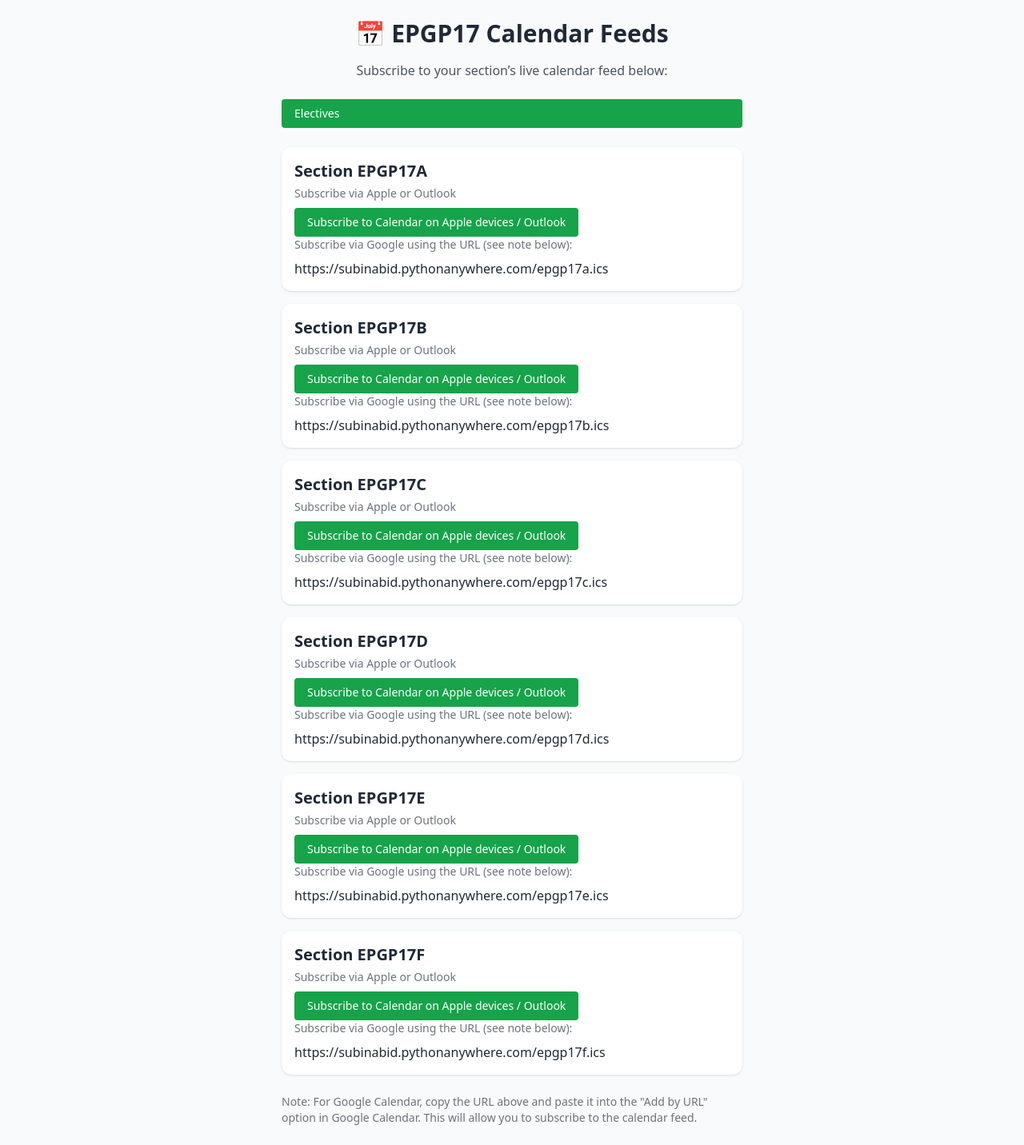
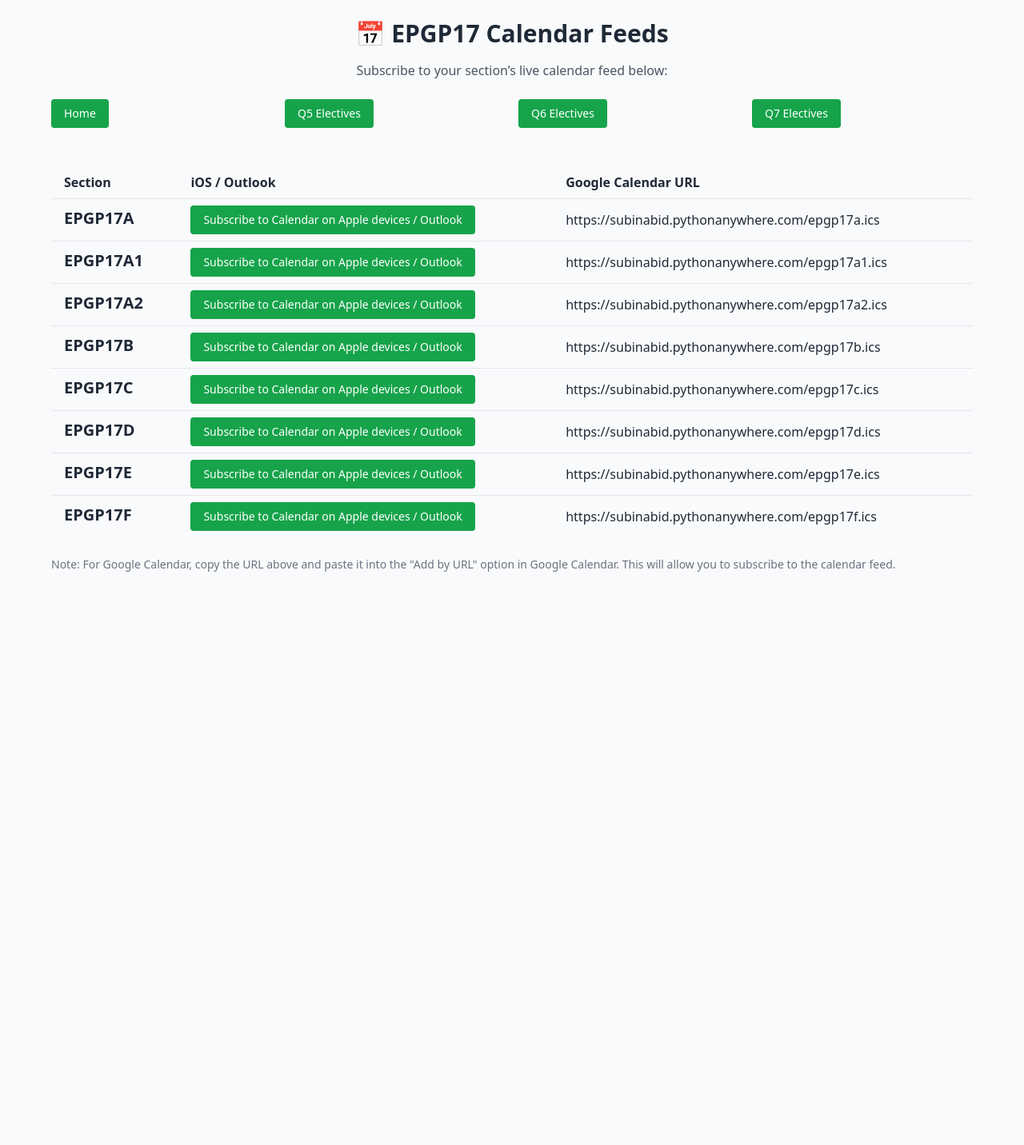
Before and after one commit to subinabid/EPGP-Calendar, a Flask app: page / in a window 1280 px wide. Shown: the whole page at 80% size. After the commit the page ends 715 px from the top, so only its background shows below. Run offline with Flask 3, Linux system fonts and the light colour scheme; some libraries are stand-ins or nearby versions.

Commit message:
On campus

```diff
--- a/app.py
+++ b/app.py
@@ -44,8 +44,7 @@ load_dotenv()
 @app.route("/")
 def home():
     """Home Page"""
-    sections = VALID_CALENDARS  # ['epgp17a', 'epgp17b', ...]
-    return render_template("index.html", sections=sections, domain=DOMAIN)
+    return render_template("index.html", sections=VALID_CALENDARS, domain=DOMAIN)
 
 
 @app.route("/<calendar_id>.ics")
@@ -69,8 +68,8 @@ def serve_calendar(calendar_id):
 def electives(term):
     """Electives List Page"""
     validate_term(term)
+    electives = get_electives_list(term.upper())
 
-    electives = get_electives_list(term.upper())
     return render_template(
         "electives.html", electives=electives, term=term.lower(), domain=DOMAIN
     )
@@ -80,7 +79,6 @@ def electives(term):
 def elective_details(term, code):
     """Elective Details Page"""
     validate_term(term)
-
     schedule = get_elective_schedule(term.upper(), code)
 
     return render_template(
@@ -93,10 +91,9 @@ def serve_elective_calendar(term, code):
     """Serve Elective Calendars as ICS"""
 
     validate_term(term)
+    events = handle_elective(term.upper(), code)
+    ics_data = generate_ics(f"{term.lower()}_{code}", events)
 
-    events = handle_elective(term.upper(), code)
-
-    ics_data = generate_ics(f"{term.lower()}_{code}", events)
     return Response(
         ics_data,
         mimetype="text/calendar",
--- a/config.py
+++ b/config.py
@@ -8,6 +8,7 @@ import os
 
 DOMAIN = "subinabid.pythonanywhere.com"
 GOOGLE_SHEET_ID = os.getenv("GOOGLE_SHEET_ID")
-VALID_CALENDARS = [f"epgp17{suffix}" for suffix in "abcdef"]
+CALENDAR_SUFFIX = ["a", "a1", "a2", "b", "c", "d", "e", "f"]
+VALID_CALENDARS = [f"epgp17{suffix}" for suffix in CALENDAR_SUFFIX]
 VALID_TERMS = [f"q{num}" for num in range(1, 8)]  # q1, q2, ..., q7
 ELECTIVE_TERMS = [f"q{num}" for num in range(5, 8)]  # q5, q6, q7
--- a/templates/index.html
+++ b/templates/index.html
@@ -9,35 +9,66 @@
 </head>
 
 <body class="bg-gray-50 text-gray-800 font-sans p-6">
-    <div class="max-w-xl mx-auto">
+    <div class="max-w-6xl mx-auto">
         <h1 class="text-3xl font-bold mb-4 text-center">📅 EPGP17 Calendar Feeds</h1>
         <p class="mb-6 text-center text-gray-600">Subscribe to your section’s live calendar feed below:</p>
 
-        <div class="grid gap-4">
+        <div class="columns-4 mb-6">
+            <div>
+                <a href="/"
+                    class="inline-block mb-6 px-4 py-2 bg-green-600 text-white rounded hover:bg-green-700 text-sm">
+                    Home
+                </a>
+            </div>
+            <div>
                 <a href="/electives/q5"
                     class="inline-block mb-6 px-4 py-2 bg-green-600 text-white rounded hover:bg-green-700 text-sm">
-                Electives
+                    Q5 Electives
                 </a>
+            </div>
+            <div>
+                <a href="/electives/q6"
+                    class="inline-block mb-6 px-4 py-2 bg-green-600 text-white rounded hover:bg-green-700 text-sm">
+                    Q6 Electives
+                </a>
+            </div>
+            <div>
+                <a href="/electives/q7"
+                    class="inline-block mb-6 px-4 py-2 bg-green-600 text-white rounded hover:bg-green-700 text-sm">
+                    Q7 Electives
+                </a>
+            </div>
         </div>
 
         <div class="grid gap-4">
+            <table class="table-auto">
+                <thead>
+                    <tr>
+                        <th class="px-4 py-2 text-left">Section</th>
+                        <th class="px-4 py-2 text-left">iOS / Outlook</th>
+                        <th class="px-4 py-2 text-left">Google Calendar URL</th>
+                    </tr>
+                </thead>
+                <tbody>
                     {% for section in sections %}
-            <div class="bg-white p-4 rounded-xl shadow hover:shadow-md transition">
-                <h2 class="text-xl font-semibold mb-1">Section {{ section|upper }}</h2>
-
+                    <tr class="border-t">
+                        <td class="px-4 py-2">
+                            <h2 class="text-xl font-semibold mb-1">{{ section|upper }}</h2>
+                        </td>
                         <!-- Apple/Outlook -->
-                <p class="text-sm text-gray-500 mb-2">Subscribe via Apple or Outlook</p>
+                        <td class="px-4 py-2">
                             <a href="webcal://subinabid.pythonanywhere.com/{{ section }}.ics"
                                 class="inline-block px-4 py-2 bg-green-600 text-white rounded hover:bg-green-700 text-sm">
                                 Subscribe to Calendar on Apple devices / Outlook
                             </a>
+                        </td>
+                        <!-- Google Calendar -->
+                        <td class="px-4 py-2">https://{{ domain }}/{{ section }}.ics</td>
+                    </tr>
+                    {% endfor %}
+                </tbody>
+            </table>
 
-                <!-- Google Calendar -->
-                <p class="text-sm text-gray-500 mb-2">Subscribe via Google using the URL (see note below):</p>
-                https://{{ domain }}/{{ section }}.ics
-
-            </div>
-            {% endfor %}
         </div>
 
         <div>
```
Also changed, not shown: helpers.py (+35 -12 lines). Lines whose indentation alone changed are shown as unchanged.
